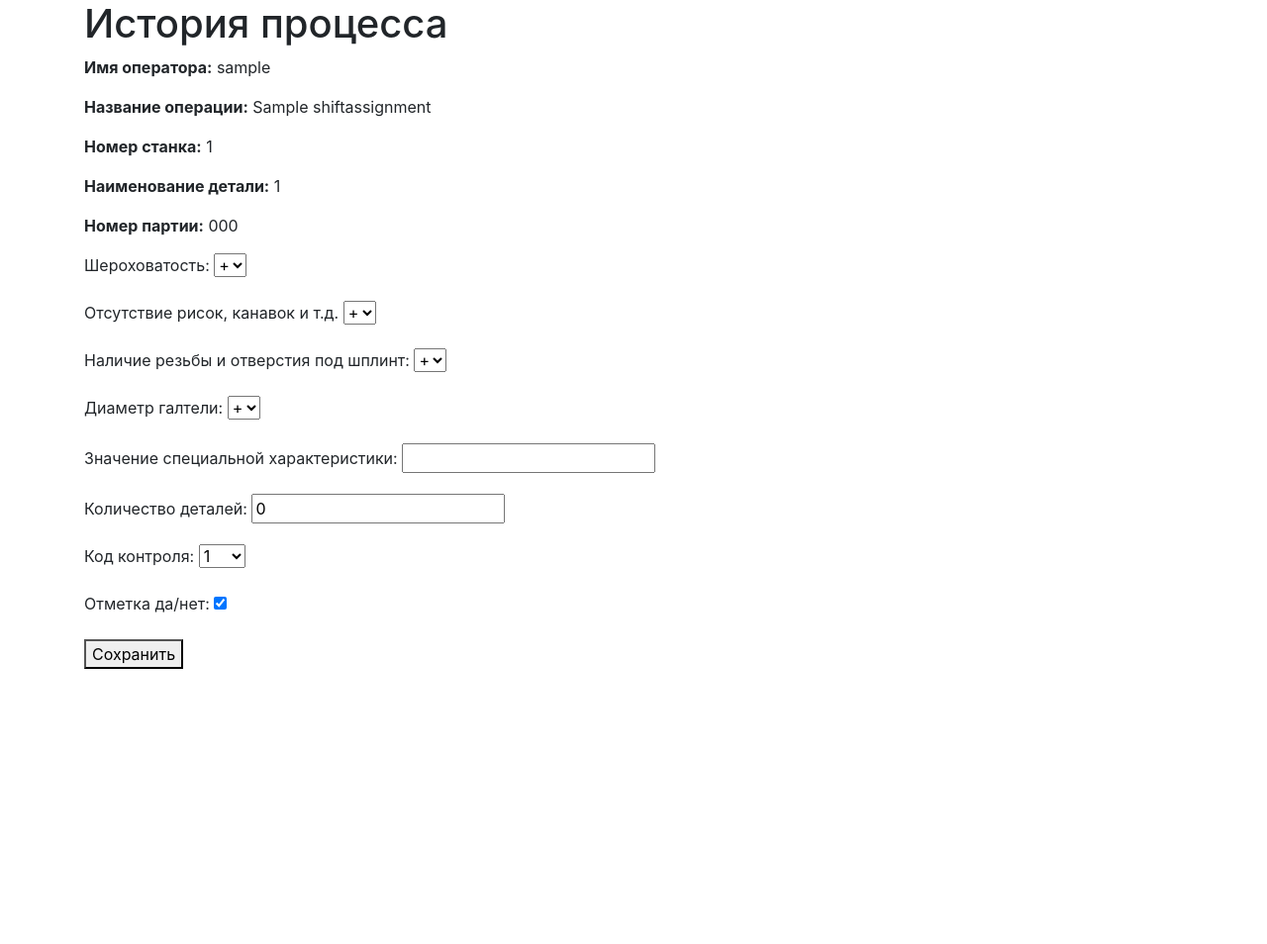
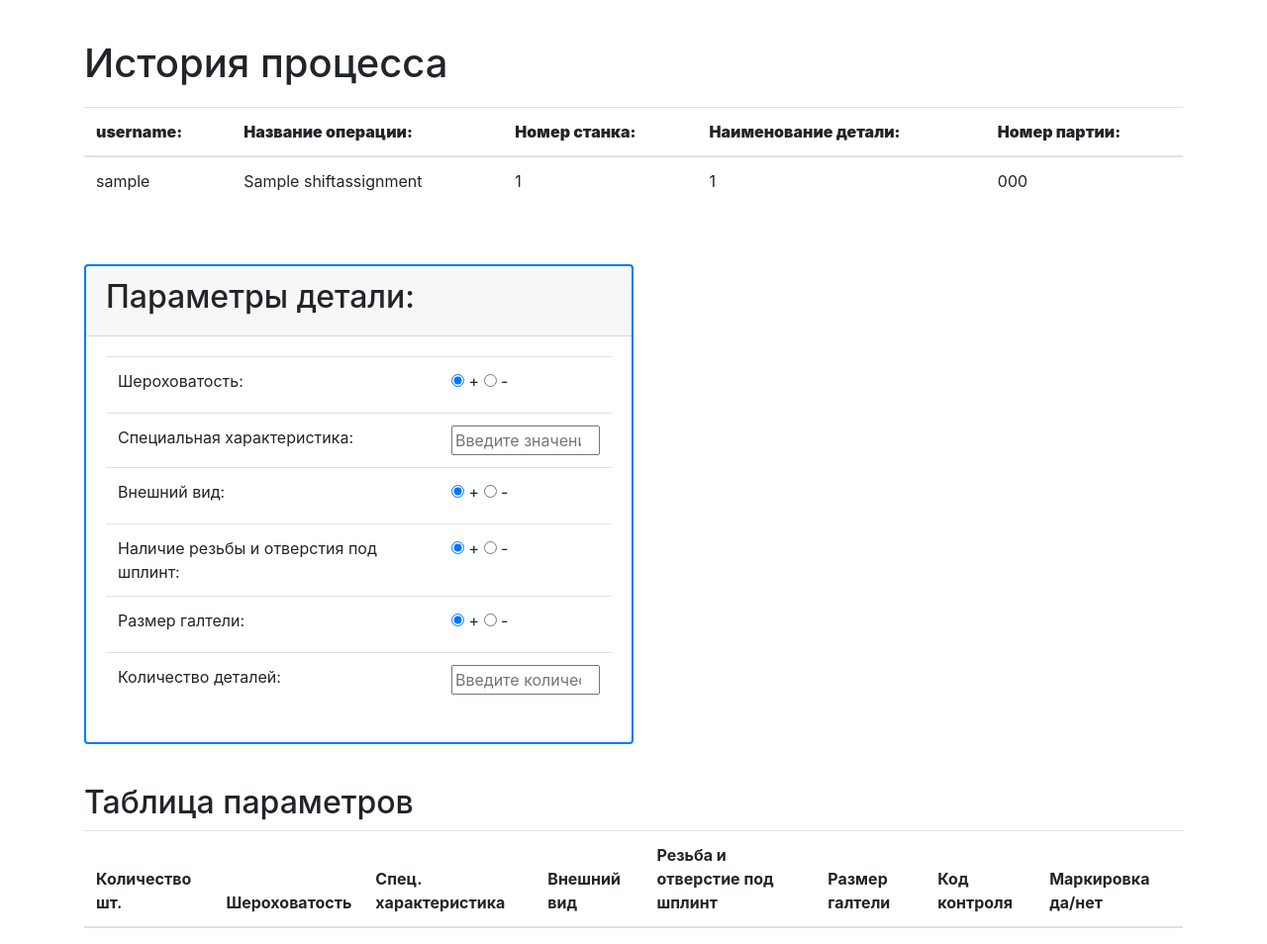
Before and after one commit to Niyaz0912/factory, a Django app: page /process_history/create/1/ in a window 1280 px wide. Shown: the part 208-1162 px from the top of the page at 99% size. Before the commit the page ends 884 px from the top, so only its background shows below. Run offline with Django 5.2, Linux system fonts and the light colour scheme; tables that the repository leaves empty hold one stand-in row (values such as "Sample post"); lists and menus that the app fills with data are empty; some libraries are stand-ins or nearby versions.

Commit message:
Новая разметка страницы создания истории процесса с использованием карточки параметров и таблицы

```diff
--- a/process_history/templates/process_history/history_process_create.html
+++ b/process_history/templates/process_history/history_process_create.html
@@ -1,17 +1,118 @@
 {% extends "base.html" %}
+{% load static %}  <!-- Загружаем тег статических файлов -->
 
 {% block content %}
-  <h1>История процесса</h1>
-  <form method="post">
+<h1 style="margin-top: 40px; margin-bottom: 20px;">История процесса</h1>
+<form method="post">
     {% csrf_token %}
+    <table class="table">
+        <thead>
+            <tr>
+                <th><strong>username:</strong></th>
+                <th><strong>Название операции:</strong></th>
+                <th><strong>Номер станка:</strong></th>
+                <th><strong>Наименование детали:</strong></th>
+                <th><strong>Номер партии:</strong></th>
+            </tr>
+            <tr>
+                <td>{{ operator }}</td>
+                <td>{{ operation_name }}</td>
+                <td>{{ machine_id }}</td>
+                <td>{{ part_id }}</td>
+                <td>{{ batch_number }}</td>
+            </tr>
+        </thead>
+    </table>
+    <br>
 
-    <p><strong>Имя оператора:</strong> {{ operator }}</p>
-    <p><strong>Название операции:</strong> {{ operation_name }}</p>
-    <p><strong>Номер станка:</strong> {{ machine_id }}</p>
-    <p><strong>Наименование детали:</strong> {{ part_id }}</p>
-    <p><strong>Номер партии:</strong> {{ batch_number }}</p>
+    <!-- Карточка для параметров детали -->
+    <div class="card" style="margin-top: 20px; width: 50%; border-width: 2px; border-color: #007bff; border-style: solid;">
+        <div class="card-header">
+            <h2>Параметры детали:</h2>
+        </div>
+        <div class="card-body">
+            <table class="table">
+                <tbody>
+                    <tr>
+                        <td>Шероховатость:</td>
+                        <td>
+                            <label><input type="radio" name="roughness" value="yes" checked /> +</label> <!-- Установлено по умолчанию -->
+                            <label><input type="radio" name="roughness" value="no" /> -</label>
+                        </td>
+                    </tr>
+                    <tr>
+                        <td>Специальная характеристика:</td>
+                        <td><input type="number" name="special_characteristic" min="21.95" max="22" step="0.001" placeholder="Введите значение от 21,95 до 22" required style="width: 150px;" /></td> <!-- Уменьшена ширина -->
+                    </tr>
+                    <tr>
+                        <td>Внешний вид:</td>
+                        <td>
+                            <label><input type="radio" name="appearance" value="yes" checked /> +</label> <!-- Установлено по умолчанию -->
+                            <label><input type="radio" name="appearance" value="no" /> -</label>
+                        </td>
+                    </tr>
+                    <tr>
+                        <td>Наличие резьбы и отверстия под шплинт:</td>
+                        <td>
+                            <label><input type="radio" name="thread_hole" value="yes" checked /> +</label> <!-- Установлено по умолчанию -->
+                            <label><input type="radio" name="thread_hole" value="no" /> -</label>
+                        </td>
+                    </tr>
+                    <tr>
+                        <td>Размер галтели:</td>
+                        <td>
+                            <label><input type="radio" name="galtel_size" value="yes" checked /> +</label> <!-- Установлено по умолчанию -->
+                            <label><input type="radio" name="galtel_size" value="no" /> -</label>
+                        </td>
+                    </tr>
 
-    {{ form.as_p }}  <!-- Отображение формы -->
-    <button type="submit">Сохранить</button>
-  </form>
+                    <!-- Поле для количества деталей -->
+                    <tr>
+                        <td>Количество деталей:</td>
+                        <td><input type="number" name="detail_quantity" placeholder="Введите количество" style="width: 150px;" /></td> <!-- Уменьшена ширина -->
+                    </tr>
+
+                </tbody>
+            </table>
+
+        </div>
+
+    </div>
+
+</form>
+
+<h2 style="margin-top: 40px;">Таблица параметров</h2>
+
+<table class="table">
+    <thead>
+        <tr>
+            <th>Количество шт.</th>
+            <th>Шероховатость</th>
+            <th>Спец. характеристика</th>
+            <th>Внешний вид</th>
+            <th>Резьба и отверстие под шплинт</th>
+            <th>Размер галтели</th>
+            <th>Код контроля</th>
+            <th>Маркировка да/нет</th>
+        </tr>
+    </thead>
+    <tbody id="parametersTableBody">
+        <!-- Записи будут добавляться сюда -->
+    </tbody>
+</table>
+
+
 {% endblock %}
+
+<!-- Подключаем CSS файл -->
+<link rel="stylesheet" href="{% static 'process_history/css/styles.css' %}" type="text/css">
+
+<!-- Подключаем JS файл -->
+<script src="{% static 'process_history/js/scripts.js' %}"></script>
+
+<script>
+// Устанавливаем фокус на поле "Значение специальной характеристики"
+document.addEventListener("DOMContentLoaded", function() {
+    document.querySelector('input[name="special_characteristic"]').focus();
+});
+</script>
```
